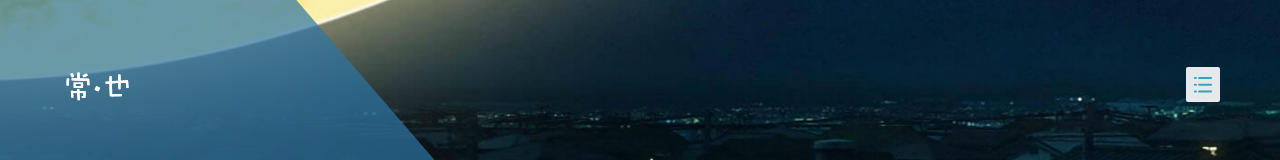
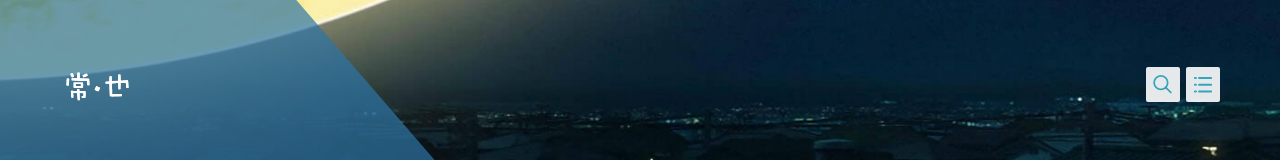
Before and after one commit to TheQOfHometown/theqofhometown.github.io, a plain HTML site: page categories/分类1/index.html in a window 1280 px wide. Shown: the top 160 px of the page. Drawn offline with nearby package versions, Linux system fonts and the light colour scheme; a web font is replaced by a local one.

Commit message:
Site updated: 2024-03-20 11:57:22

```diff
--- a/categories/分类1/index.html
+++ b/categories/分类1/index.html
@@ -115,6 +115,8 @@
         <div>
             <a class="image-logo" href="/"></a>
 
+			<div class="iconfont icon-search switchsearch" href="/search/" title="搜索"></div>
+
             <div class="iconfont icon-menu switchmenu"></div>
         </div>
     </div>
```
Also changed, not shown: categories/分类1/分类2/index.html (+2 -0 lines), index.html (+2 -0 lines), tags/标签1/index.html (+2 -0 lines), tags/标签2/index.html (+2 -0 lines).
